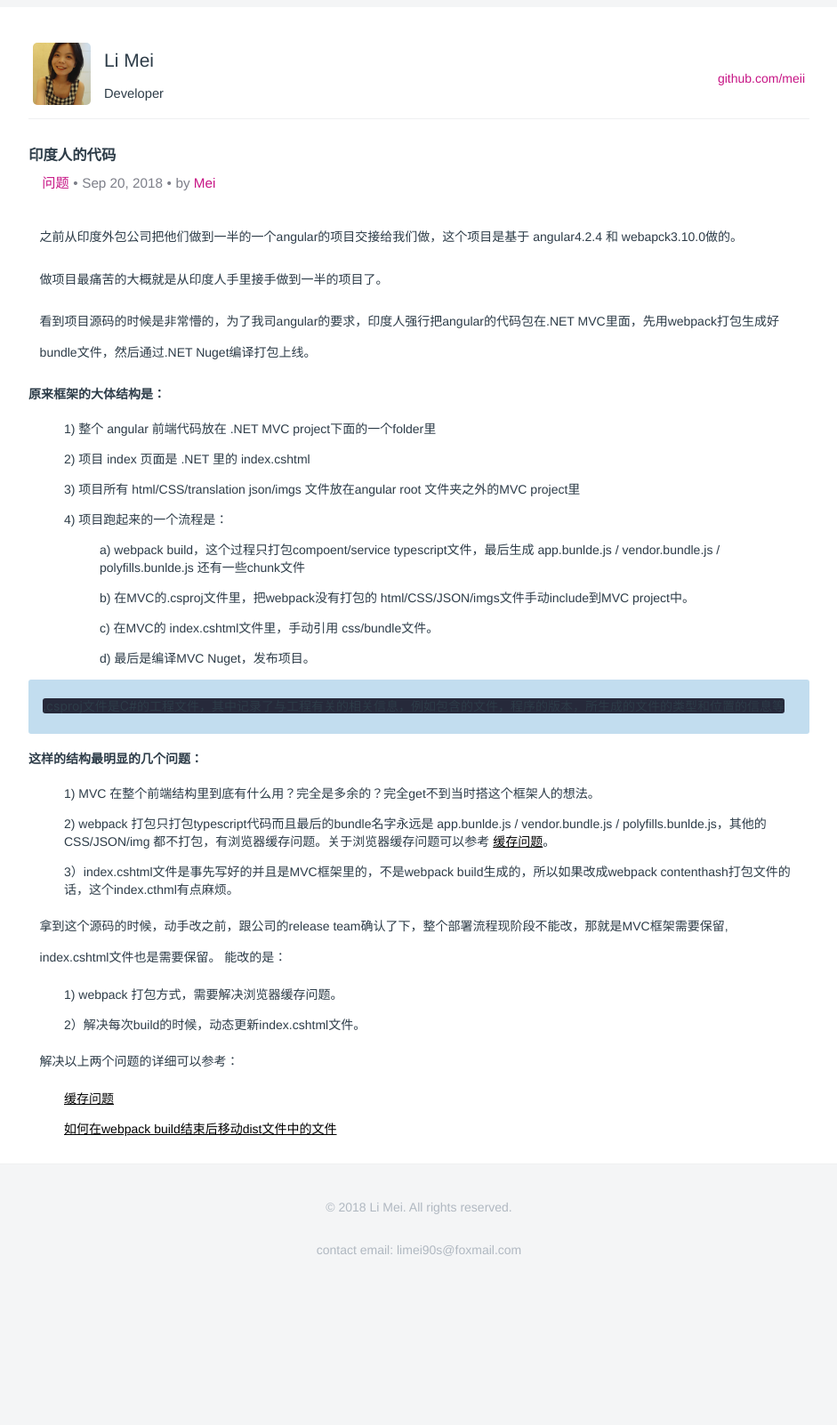
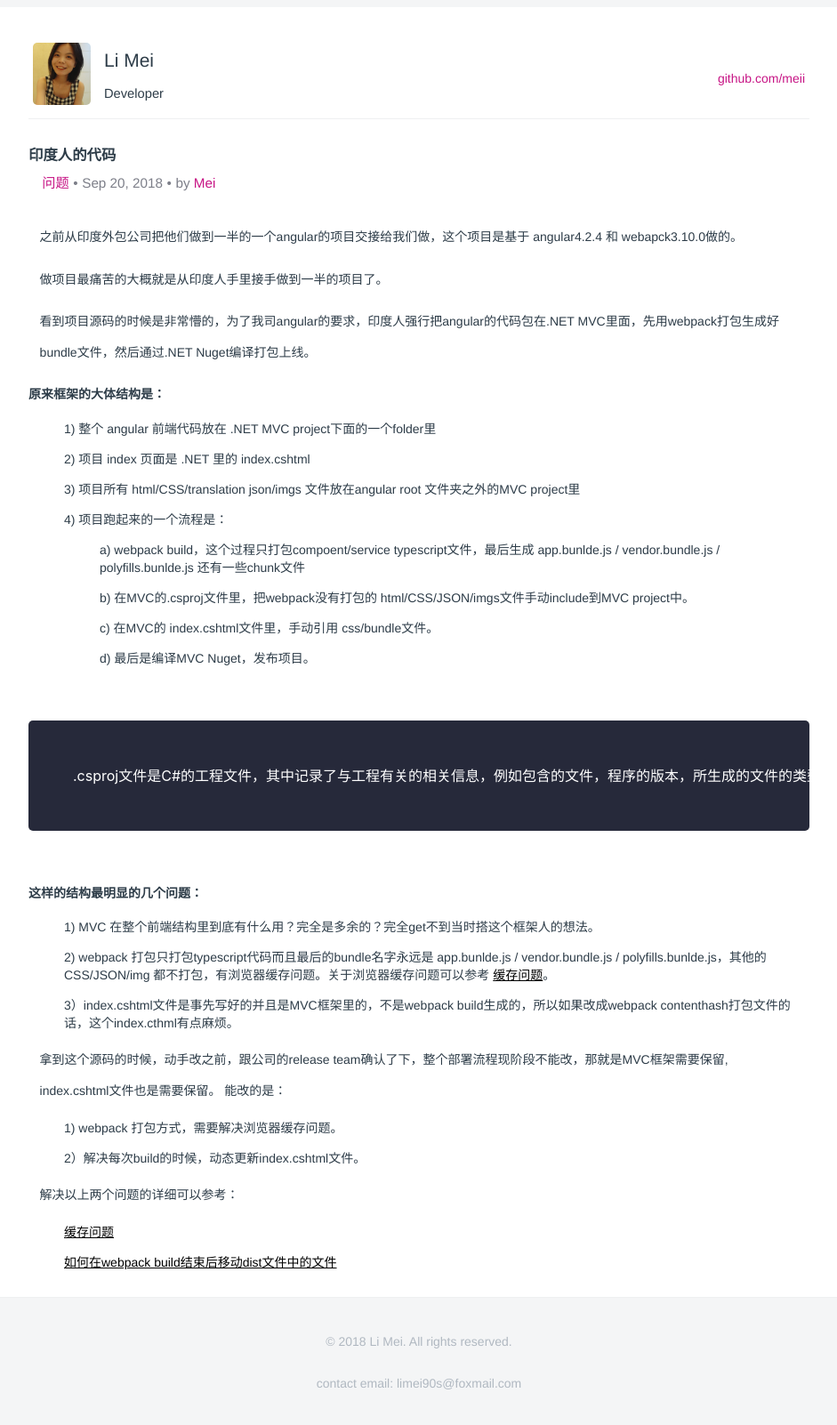
Before and after one commit to LiMeii/LiMeii.github.io, a Jekyll site: the page built from _posts/2018-09-20-issues-india-project.md, in a window 1280 px wide. Shown: the whole page at 89% size, without its empty margins (177-1118 px from the left). Built offline with Jekyll 4.4.1, drawn with Linux system fonts in a browser that asks for light colours; before the commit the page ends 1452 px from its top, so only the background shows below that.

Commit message:
Update base.css

```diff
--- a/assets/base.css
+++ b/assets/base.css
@@ -5,26 +5,34 @@ html {
 }
 
 pre {
-    padding: 16px;
-    overflow: auto;
-    font-size: 100%;
-    line-height: 2em;
-    background-color: #c2ddef;
-    border-radius: 3px;
-    font-family: monospace,monospace;
+    font-family: monospace, monospace;
+    font-size: 1em
 }
 code {
-    border-radius: 3px;
-    display: inline;
-    max-width: auto;
-    padding: 0;
-    overflow: visible;
-    line-height: inherit;
-    word-wrap: normal;
-    background-color: transparent;
+    font-size: 16px;
+    color: #384454;
     background: #26293a;
-    font-family: roboto mono,-apple-system,BlinkMacSystemFont,segoe ui,Helvetica,Arial,sans-serif,apple color emoji,segoe ui emoji,segoe ui symbol;
-    margin: 3em 0;
+    font-family: roboto mono, -apple-system, BlinkMacSystemFont, segoe ui, Helvetica, Arial, sans-serif, apple color emoji, segoe ui emoji, segoe ui symbol;
+    margin: 60px 0;
+    -webkit-border-radius: 5px;
+    border-radius: 5px
+}
+
+.highlight pre,
+pre,
+.highlight .hll {
+    white-space: pre;
+    font-size: 16px;
+    line-height: 24px;
+    margin: 0
+}
+
+pre code {
+    padding: 50px;
+    display: block;
+    color: #fff;
+    overflow-y: scroll;
+    -webkit-overflow-scrolling: touch
 }
 
 ol,
```
